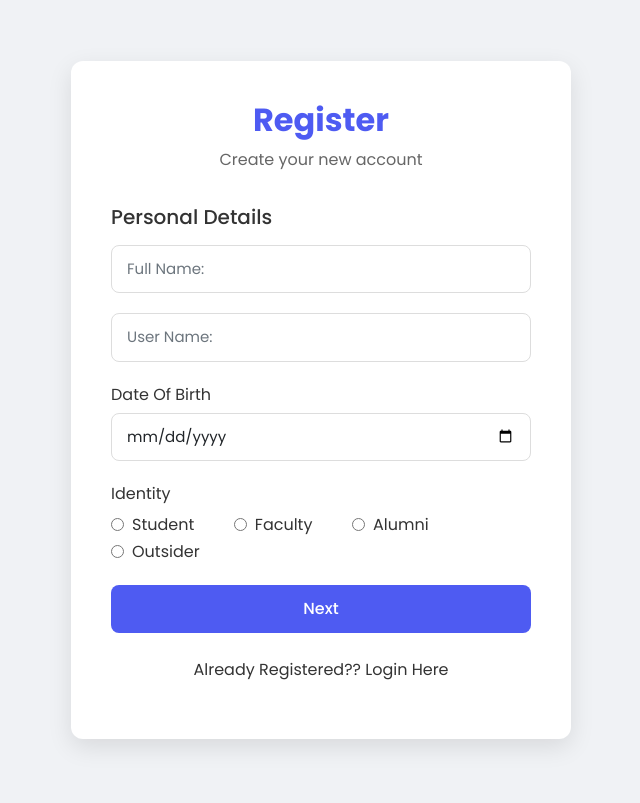
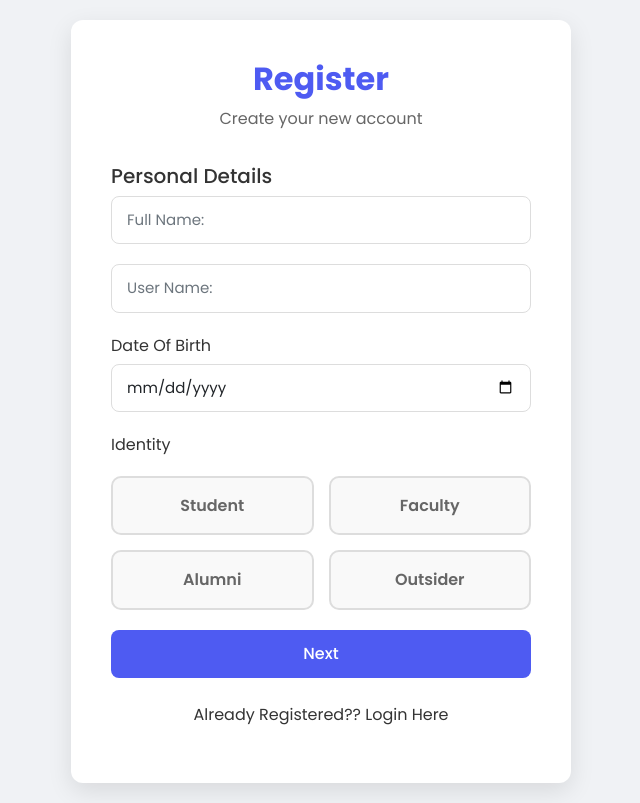
Before and after one commit to SwapnilSaha5768/Brac-University-Blogger, a PHP site: page /registration.php in a window 1280 px wide. Shown: the whole page, without its empty margins (319-959 px from the left). Before the commit the page ends 747 px from the top, so only its background shows below. Run offline with PHP 8.4, Linux system fonts and the light colour scheme.

Commit message:
version 1.2

```diff
--- a/Brac University Blogger/Frontend/assets/css/main.css
+++ b/Brac University Blogger/Frontend/assets/css/main.css
@@ -531,7 +541,49 @@ ul {
 }
 
 .alert-success {
-    background: #eaffea;
     color: var(--success-color);
     border: 1px solid #d1ffd1;
 }
+
+/* =========================================
+   Identity Selection (Registration)
+   ========================================= */
+.identity-grid {
+    display: grid;
+    grid-template-columns: repeat(2, 1fr);
+    gap: 15px;
+    margin-top: 10px;
+}
+
+.identity-option {
+    cursor: pointer;
+}
+
+.identity-option input {
+    display: none;
+}
+
+.identity-card {
+    border: 2px solid var(--border-color);
+    border-radius: 10px;
+    padding: 15px;
+    text-align: center;
+    font-weight: 600;
+    color: var(--text-light);
+    background: #f9f9f9;
+    transition: all 0.3s cubic-bezier(0.25, 0.8, 0.25, 1);
+}
+
+.identity-option:hover .identity-card {
+    border-color: #bbb;
+    background: #fff;
+}
+
+/* Checked State */
+.identity-option input:checked+.identity-card {
+    border-color: var(--primary-color);
+    background-color: var(--primary-color);
+    color: #fff;
+    box-shadow: 0 8px 15px rgba(78, 91, 242, 0.25);
+    transform: translateY(-2px);
+}
--- a/Brac University Blogger/Frontend/registration.php
+++ b/Brac University Blogger/Frontend/registration.php
@@ -85,7 +85,7 @@ if (isset($_SESSION["user"])) {
 
                 <!-- Step 1: Personal Details -->
                 <div id="step-1">
-                    <h5 class="mb-3">Personal Details</h5>
+                    <h5 class="mb-6">Personal Details</h5>
                     <div class="form-group">
                         <input type="text" class="form-control" name="fullname" id="fullname" placeholder="Full Name:" required>
                     </div>
@@ -97,15 +97,24 @@ if (isset($_SESSION["user"])) {
                         <input type="date" class="form-control" name="dob" id="dob" required>
                     </div>
                     <div class="form-group">
-                        <label class="form-label" style="display:block; margin-bottom:5px;">Identity</label>
-                        <div>
-                            <label for="Student" class="ratio-inline"><input type="radio" name="iden" value="S" id="Student" required> Student</label>
-                            <label class="mx-2"></label>
-                            <label for="Faculty" class="ratio-inline"><input type="radio" name="iden" value="F" id="Faculty"> Faculty</label>
-                            <label class="mx-2"></label>
-                            <label for="Alumni" class="ratio-inline"><input type="radio" name="iden" value="A" id="Alumni"> Alumni</label>
-                            <label class="mx-2"></label>
-                            <label for="Outsiders" class="ratio-inline"><input type="radio" name="iden" value="O" id="Outsiders"> Outsider</label>
+                        <label class="form-label">Identity</label>
+                        <div class="identity-grid">
+                            <label class="identity-option">
+                                <input type="radio" name="iden" value="S" required>
+                                <div class="identity-card">Student</div>
+                            </label>
+                            <label class="identity-option">
+                                <input type="radio" name="iden" value="F">
+                                <div class="identity-card">Faculty</div>
+                            </label>
+                            <label class="identity-option">
+                                <input type="radio" name="iden" value="A">
+                                <div class="identity-card">Alumni</div>
+                            </label>
+                            <label class="identity-option">
+                                <input type="radio" name="iden" value="O">
+                                <div class="identity-card">Outsider</div>
+                            </label>
                         </div>
                     </div>
                     <div class="form-btn text-end">
@@ -115,7 +124,7 @@ if (isset($_SESSION["user"])) {
 
                 <!-- Step 2: Account Details -->
                 <div id="step-2" style="display:none;">
-                    <h5 class="mb-3">Account Details</h5>
+                    <h5 class="mb-6">Account Details</h5>
                     <div class="form-group">
                         <input type="email" class="form-control" name="email" id="email" placeholder="Email:" required>
                     </div>
--- a/Brac University Blogger/Frontend/search.php
+++ b/Brac University Blogger/Frontend/search.php
@@ -14,7 +14,7 @@ if (isset($_POST["submit"])) {
 
         $_SESSION['susername'] = $search_username;
         $_SESSION["user1"] = "yes";
-        header("Location: friend-profile.php?user_id=" . $user_profile['user_id']);
+        header("Location: friend-profile.php?user_id=" . $user_profile['id']);
         die();
     } else {
         $errorMsg = "User not found";
```
Also changed, not shown: other parts of Brac University Blogger/Frontend/assets/css/main.css (+22 -12 lines), Brac University Blogger/Frontend/login.php (+10 -11 lines), Brac University Blogger/Frontend/profile.php (+23 -6 lines).
